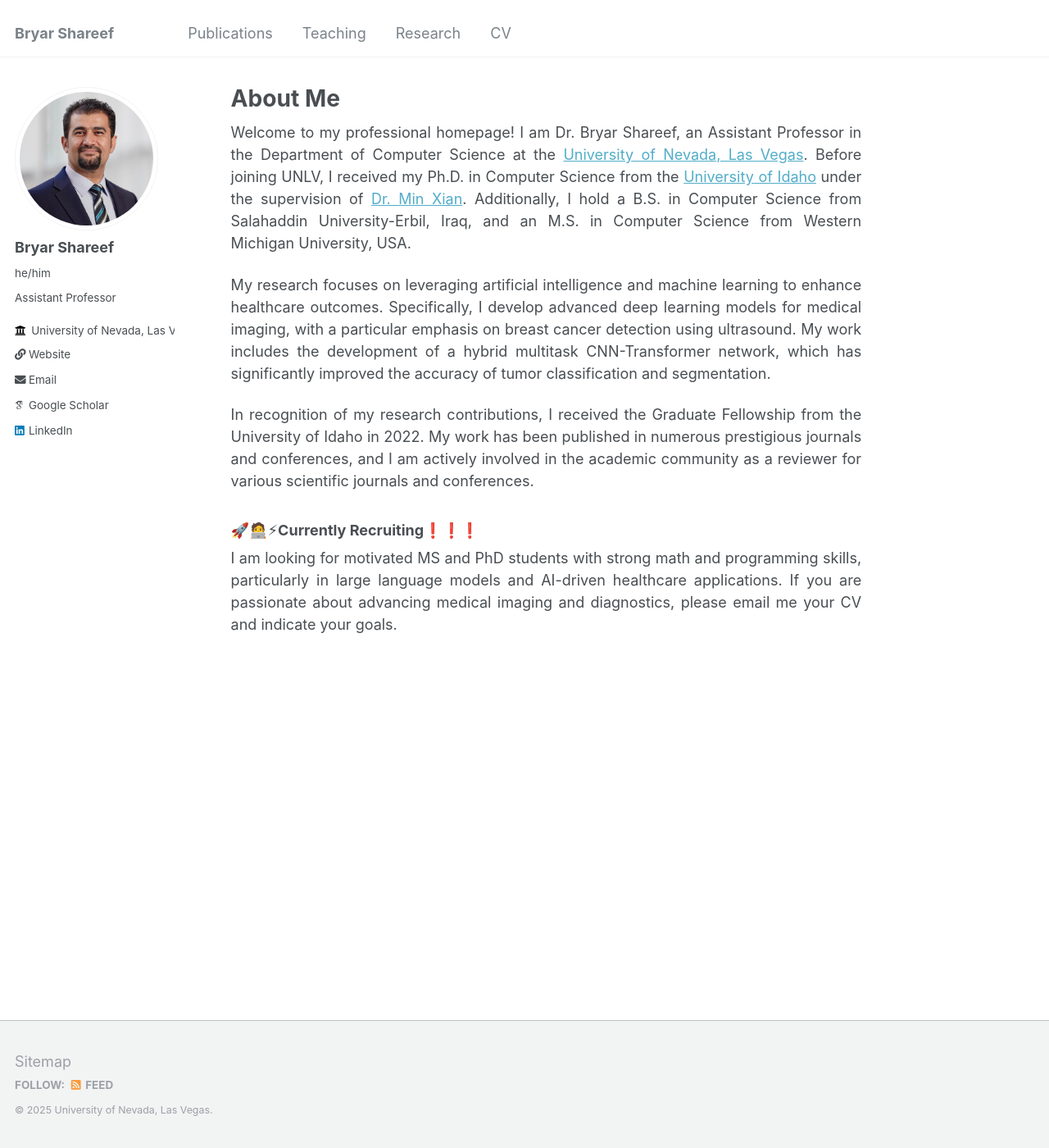
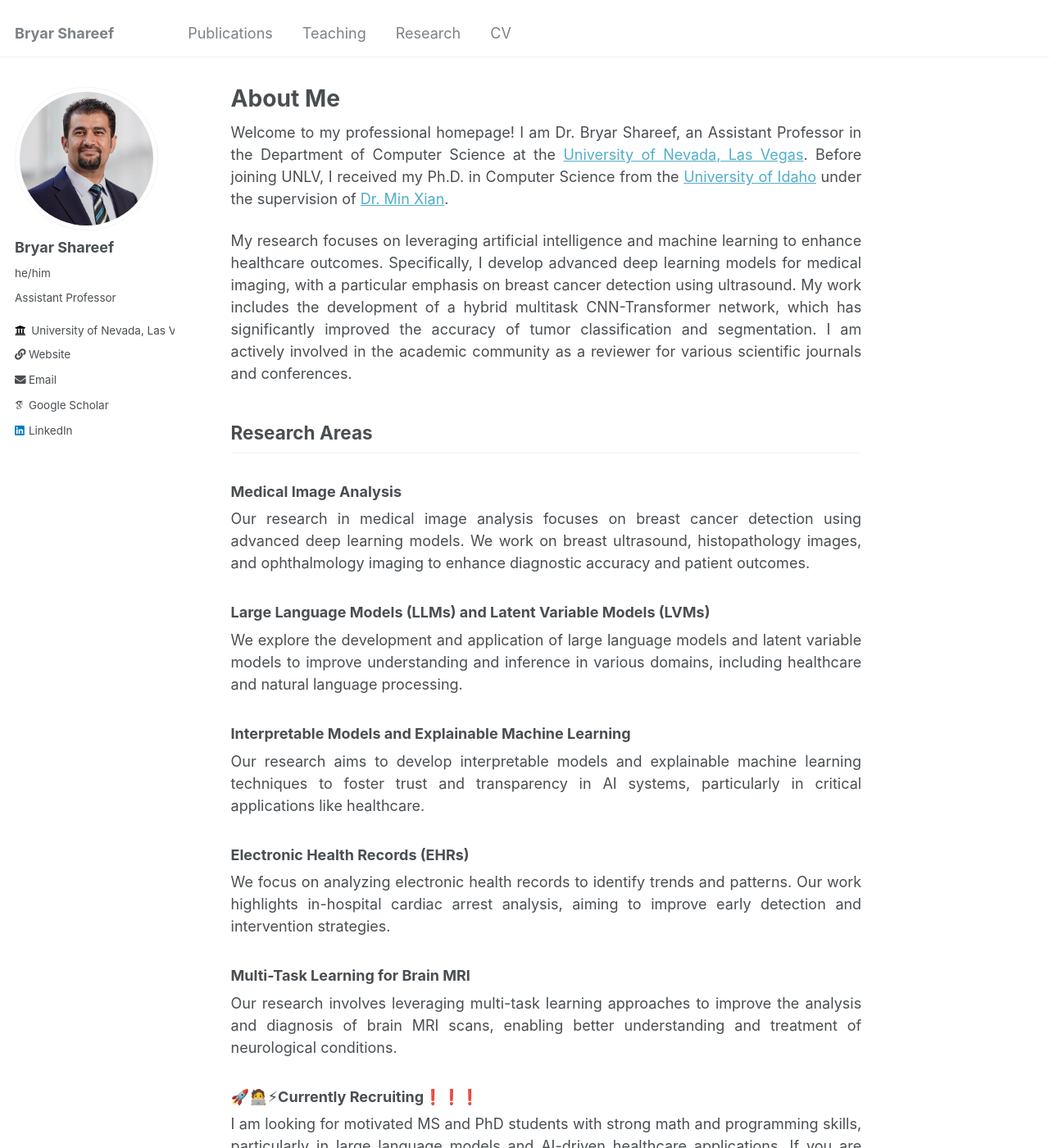
Before and after one commit to bryarshareef/bryarshareef.github.io, a Jekyll site: the page built from _pages/about.md, in a window 1280 px wide and 1400 px high. Shown: the whole window at 82% size. Built offline with Jekyll 4.4.1, drawn with Linux system fonts in a browser that asks for light colours; some web fonts are replaced.

Commit message:
updated resarch area

```diff
--- a/_pages/about.md
+++ b/_pages/about.md
@@ -6,12 +6,26 @@ redirect_from:
   - /about/
   - /about.html
 ---
-<p style="text-align:justify">Welcome to my professional homepage! I am Dr. Bryar Shareef, an Assistant Professor in the Department of Computer Science at the <a href="https://www.unlv.edu/cs" rel="external nofollow noopener" target="_blank">University of Nevada, Las Vegas</a>. Before joining UNLV, I received my Ph.D. in Computer Science from the <a href="https://uidaho.edu" rel="external nofollow noopener" target="_blank">University of Idaho</a> under the supervision of <a href="https://webpages.uidaho.edu/mxian/" rel="external nofollow noopener" target="_blank">Dr. Min Xian</a>. Additionally, I hold a B.S. in Computer Science from Salahaddin University-Erbil, Iraq, and an M.S. in Computer Science from Western Michigan University, USA. </p>
+<p style="text-align:justify">Welcome to my professional homepage! I am Dr. Bryar Shareef, an Assistant Professor in the Department of Computer Science at the <a href="https://www.unlv.edu/cs" rel="external nofollow noopener" target="_blank">University of Nevada, Las Vegas</a>. Before joining UNLV, I received my Ph.D. in Computer Science from the <a href="https://uidaho.edu" rel="external nofollow noopener" target="_blank">University of Idaho</a> under the supervision of <a href="https://webpages.uidaho.edu/mxian/" rel="external nofollow noopener" target="_blank">Dr. Min Xian</a>. </p>
 
-<p style="text-align:justify">My research focuses on leveraging artificial intelligence and machine learning to enhance healthcare outcomes. Specifically, I develop advanced deep learning models for medical imaging, with a particular emphasis on breast cancer detection using ultrasound. My work includes the development of a hybrid multitask CNN-Transformer network, which has significantly improved the accuracy of tumor classification and segmentation. </p>
+<p style="text-align:justify">My research focuses on leveraging artificial intelligence and machine learning to enhance healthcare outcomes. Specifically, I develop advanced deep learning models for medical imaging, with a particular emphasis on breast cancer detection using ultrasound. My work includes the development of a hybrid multitask CNN-Transformer network, which has significantly improved the accuracy of tumor classification and segmentation. I am actively involved in the academic community as a reviewer for various scientific journals and conferences.</p>
 
-<p style="text-align:justify">In recognition of my research contributions, I received the Graduate Fellowship from the University of Idaho in 2022. My work has been published in numerous prestigious journals and conferences, and I am actively involved in the academic community as a reviewer for various scientific journals and conferences.</p>
+## Research Areas
 
+### Medical Image Analysis
+<p style="text-align:justify">Our research in medical image analysis focuses on breast cancer detection using advanced deep learning models. We work on breast ultrasound, histopathology images, and ophthalmology imaging to enhance diagnostic accuracy and patient outcomes.</p>
+
+### Large Language Models (LLMs) and Latent Variable Models (LVMs)
+<p style="text-align:justify">We explore the development and application of large language models and latent variable models to improve understanding and inference in various domains, including healthcare and natural language processing.</p>
+
+### Interpretable Models and Explainable Machine Learning
+<p style="text-align:justify">Our research aims to develop interpretable models and explainable machine learning techniques to foster trust and transparency in AI systems, particularly in critical applications like healthcare.</p>
+
+### Electronic Health Records (EHRs)
+<p style="text-align:justify">We focus on analyzing electronic health records to identify trends and patterns. Our work highlights in-hospital cardiac arrest analysis, aiming to improve early detection and intervention strategies.</p>
+
+### Multi-Task Learning for Brain MRI
+<p style="text-align:justify">Our research involves leveraging multi-task learning approaches to improve the analysis and diagnosis of brain MRI scans, enabling better understanding and treatment of neurological conditions.</p>
 
 <h3>🚀🧑‍💻️⚡Currently Recruiting❗❗❗</h3>
 <p style="text-align:justify"> I am looking for motivated MS and PhD students with strong math and programming skills, particularly in large language models and AI-driven healthcare applications. If you are passionate about advancing medical imaging and diagnostics, please email me your CV and indicate your goals.</p>
```
